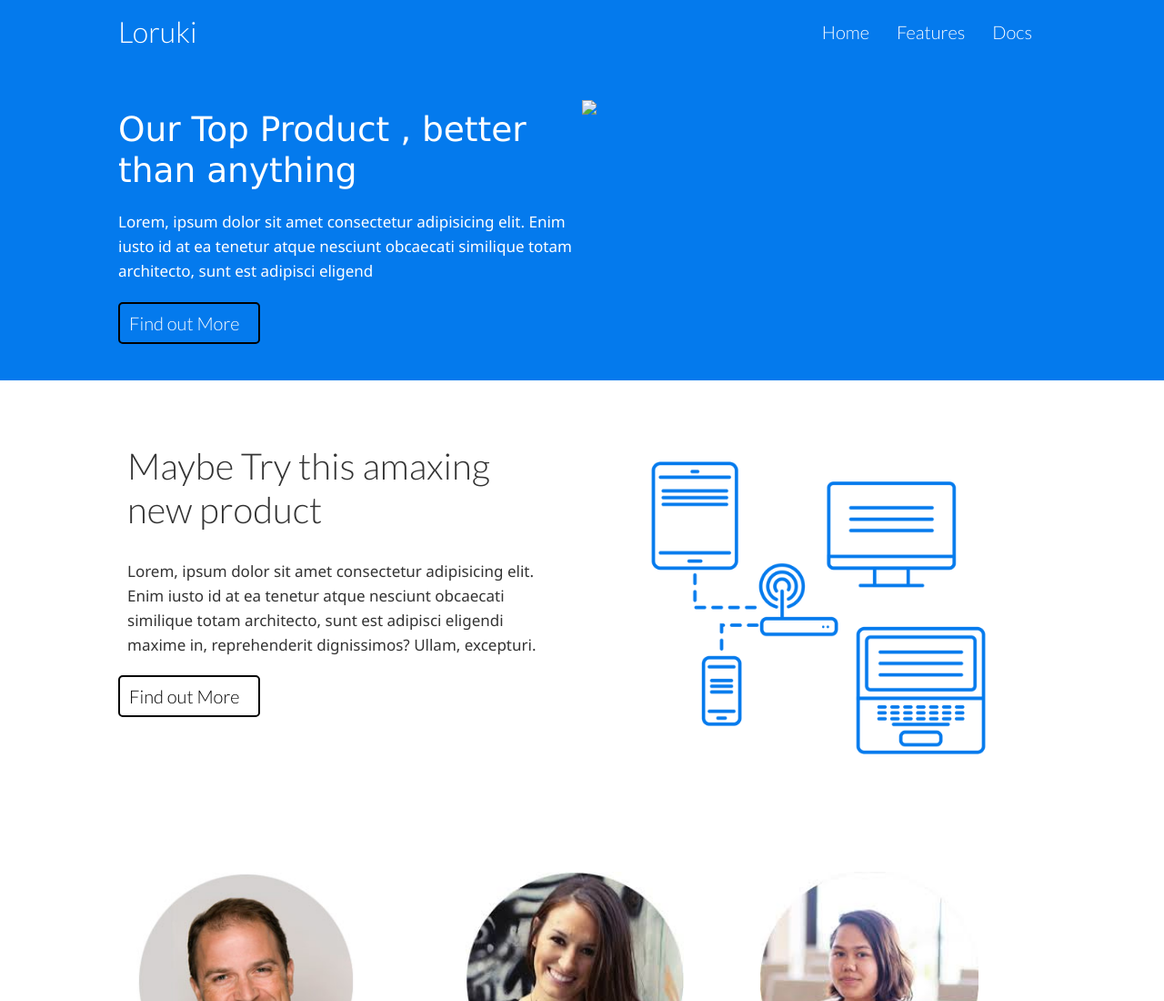
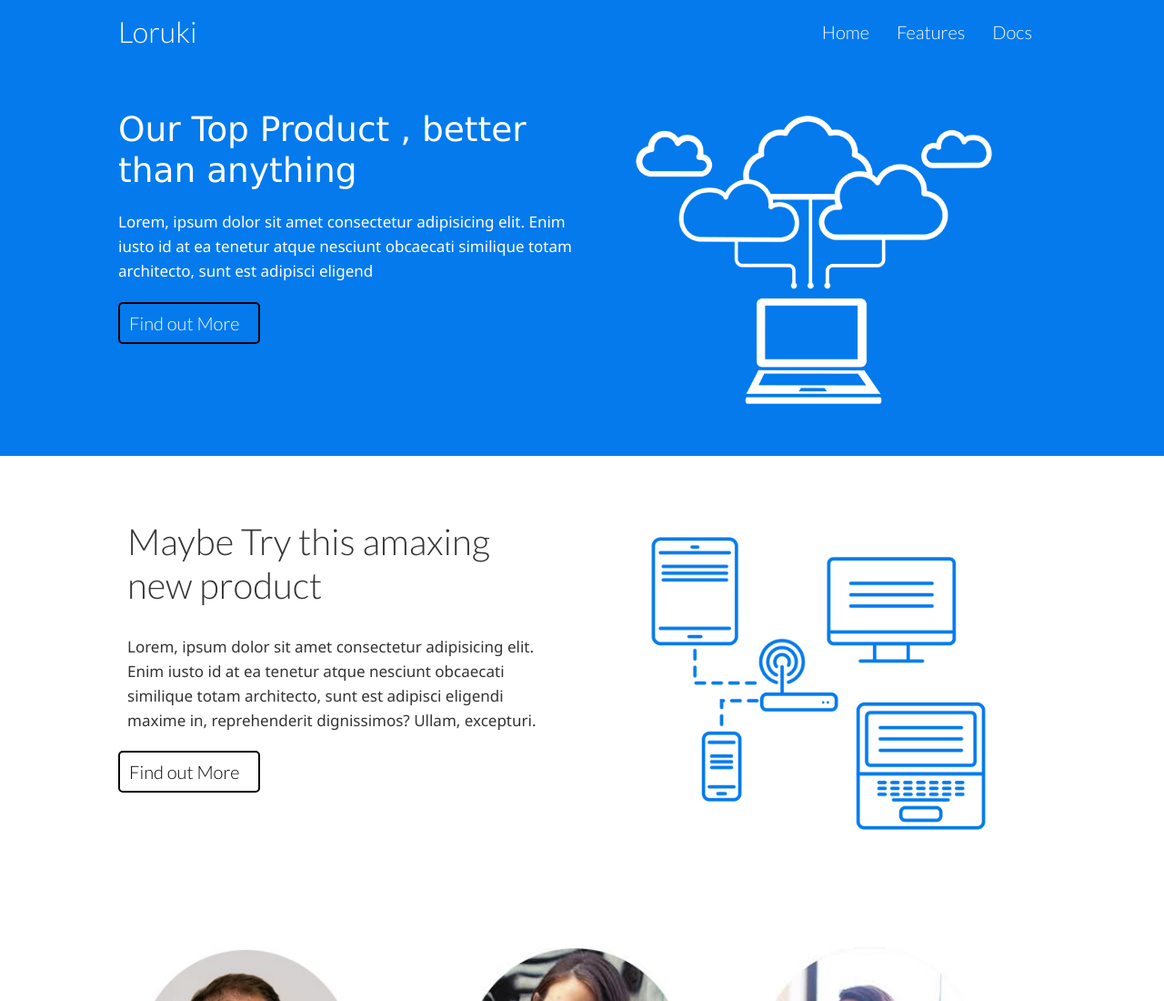
Before and after one commit to ShuibCodes/Loruki, a website built with Parcel: page src/features.html in a window 1280 px wide. Shown: the top 1100 px of the page at 91% size. Built offline with nearby package versions, Linux system fonts and the light colour scheme.

Commit message:
images bug

```diff
--- a/src/features.html
+++ b/src/features.html
@@ -30,7 +30,7 @@
                 <p>Lorem, ipsum dolor sit amet consectetur adipisicing elit. Enim iusto id at ea tenetur atque nesciunt obcaecati similique totam architecto, sunt est adipisci eligend</p>
                 <a class="more" href="#">Find out More</a>
             </div>
-            <img class="clouds" src="/src/images/cloud.png alt="">
+            <img class="clouds" src="images/cloud.png" alt="">
     </div>
 
 </section>
```
Also changed, not shown: src/index.html (+1 -1 lines), dist/features.html, 4 other files.
